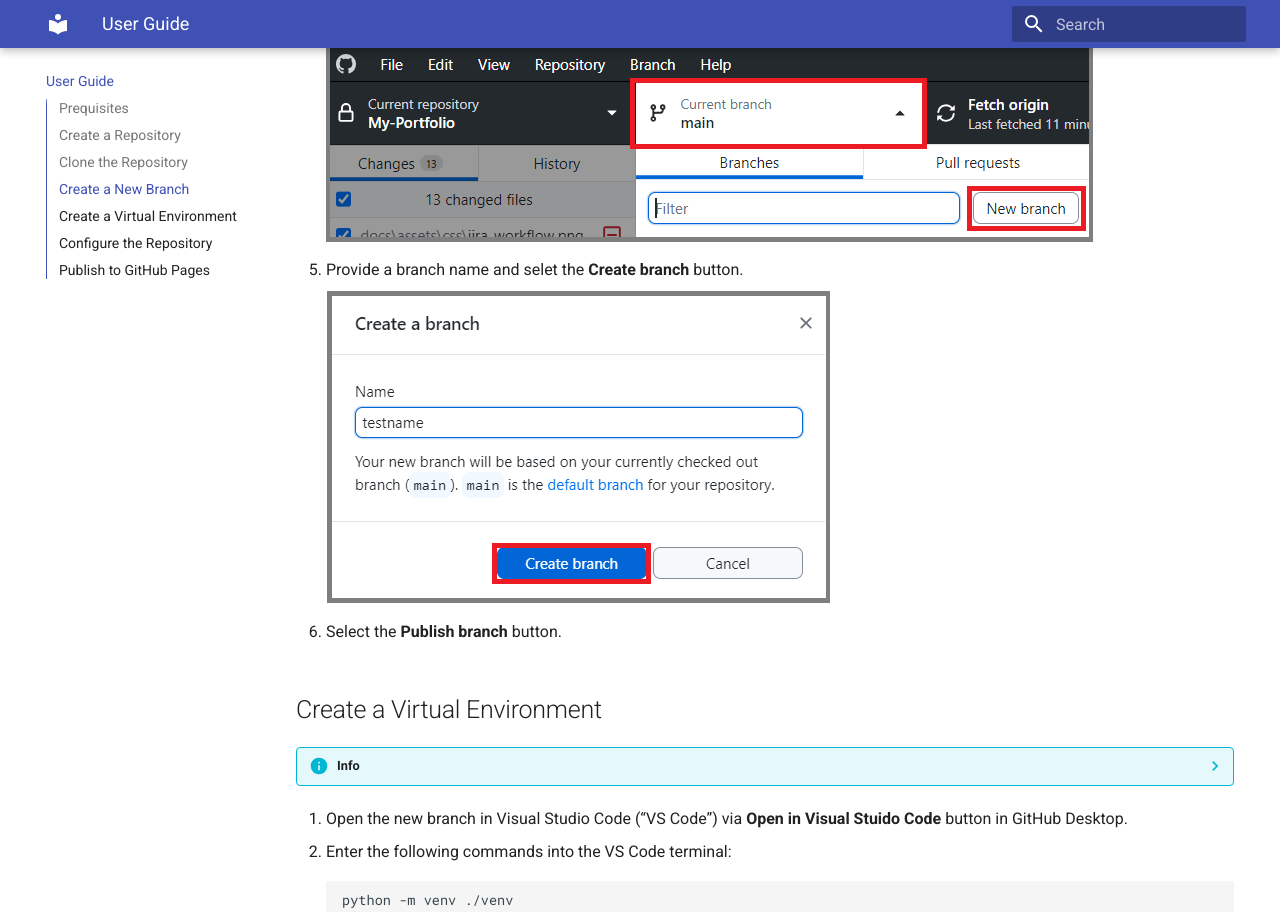
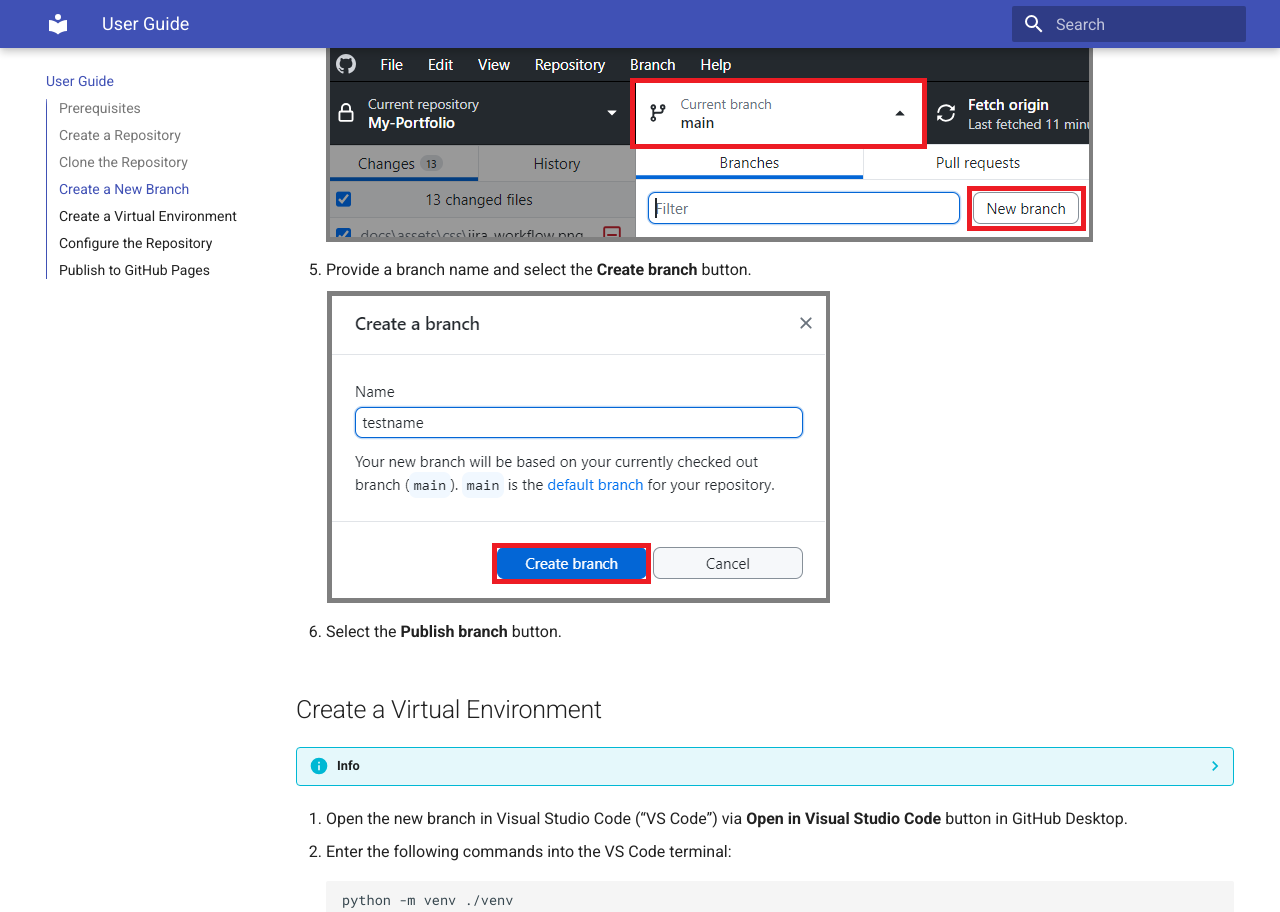
Before and after one commit to kelmccallister/My-Portfolio, an MkDocs documentation site: the page built from docs/User_Guide.md, in a window 1280 px wide and 1400 px high, scrolled down 3122 px. Shown: the top 912 px of the window. Built offline with MkDocs 1.6.1 and Material for MkDocs 9.7.7, drawn with Linux system fonts in a browser that asks for light colours; some of the changed text lies outside the part shown.

Commit message:
spelling correction

````diff
--- a/docs/User_Guide.md
+++ b/docs/User_Guide.md
@@ -4,7 +4,7 @@
 ??? note "Important Note"
     These instructions are for Windows only.
 
-## Prequisites
+## Prerequisites
 
 Ensure that the following tools/programs have been installed:
 
@@ -59,7 +59,7 @@
 
     ![](../assets/images/userguide_newbranch.png)
 
-5. Provide a branch name and selet the **Create branch** button.
+5. Provide a branch name and select the **Create branch** button.
 
     ![](../assets/images/userguide_createbranch.png)
 
@@ -70,7 +70,7 @@
 ??? info
     Setting up a virtual environment within a repository's directory using python's venv module provides the ability to preview changes made before making a commit by running a web server that exposes the website at [`http://127.0.0.1:8000`](http://127.0.0.1:8000).
 
-1. Open the new branch in Visual Studio Code ("VS Code") via **Open in Visual Stuido Code** button in GitHub Desktop.
+1. Open the new branch in Visual Studio Code ("VS Code") via **Open in Visual Studio Code** button in GitHub Desktop.
 2. Enter the following commands into the VS Code terminal:
 
     ```sh
````
Also changed, not shown: 1 other file.
